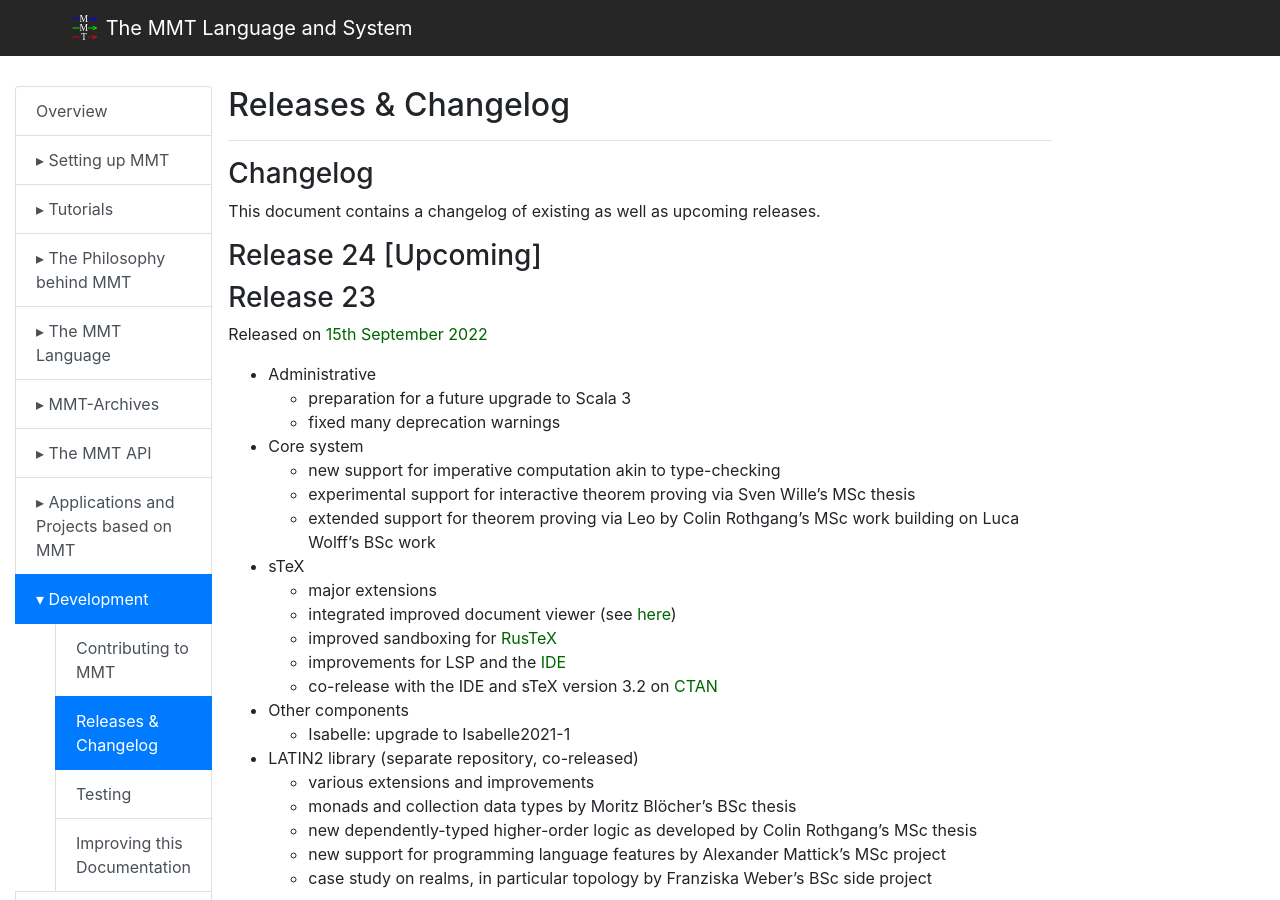
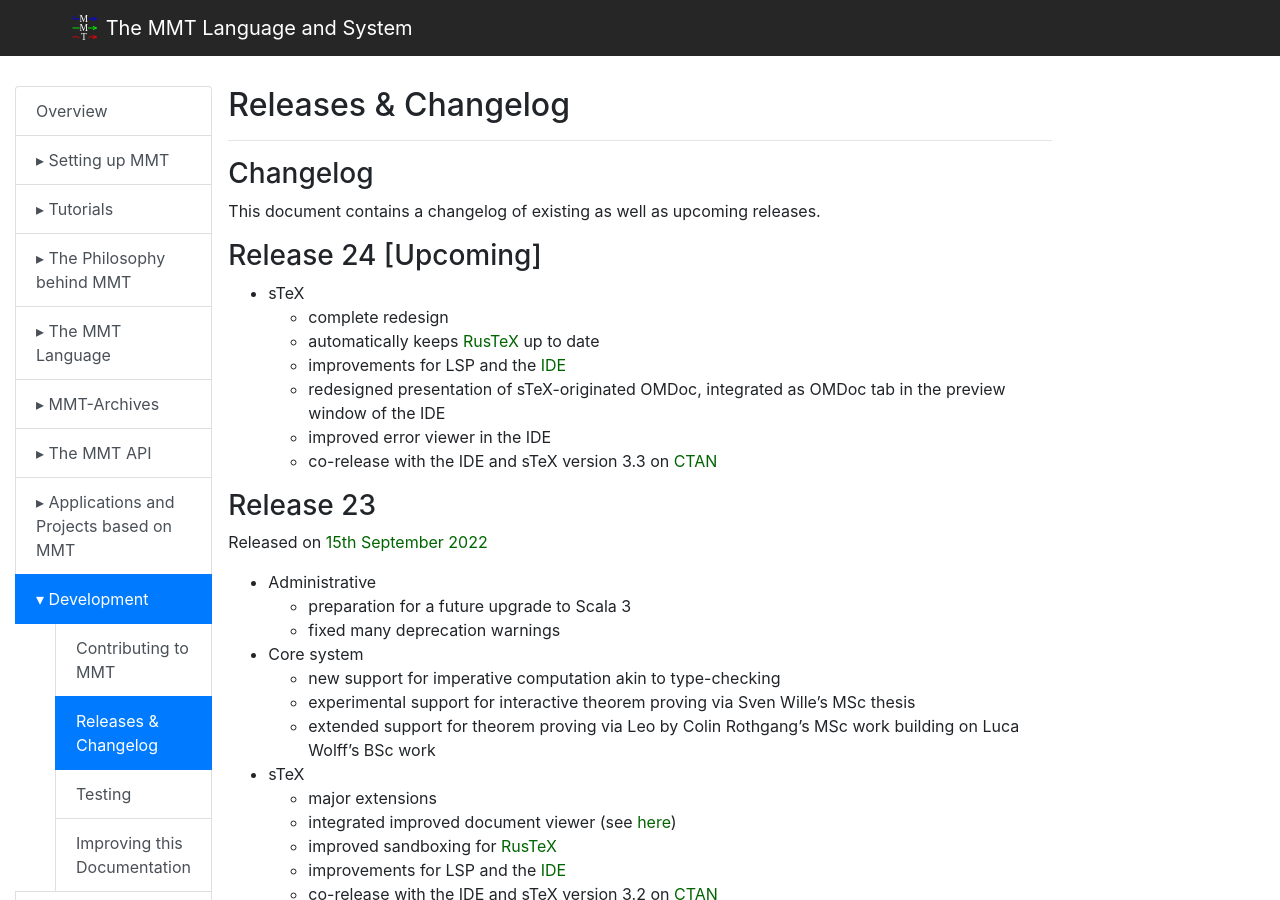
Before and after one commit to UniFormal/uniformal.github.io, a Jekyll site: the page built from doc/development/releases.md, in a window 1280 px wide and 900 px high. Built offline with Jekyll 4.4.1, drawn with Linux system fonts in a browser that asks for light colours.

Commit message:
Update releases.md

```diff
--- a/doc/development/releases.md
+++ b/doc/development/releases.md
@@ -8,6 +8,14 @@ title: Releases & Changelog
 This document contains a changelog of existing as well as upcoming releases.
 
 ### Release 24 [Upcoming]
+
+- sTeX
+  - complete redesign
+  - automatically keeps [RusTeX](https://github.com/slatex/RusTeX) up to date
+  - improvements for LSP and the [IDE](https://github.com/slatex/sTeX-IDE)
+  - redesigned presentation of sTeX-originated OMDoc, integrated as OMDoc tab in the preview window of the IDE
+  - improved error viewer in the IDE
+  - co-release with the IDE and sTeX version 3.3 on [CTAN](https://ctan.org/pkg/stex)
 
 ### Release 23
 
```
